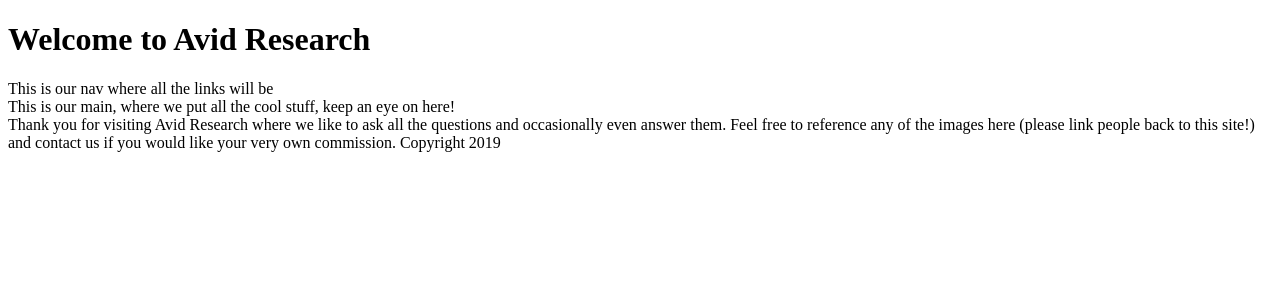
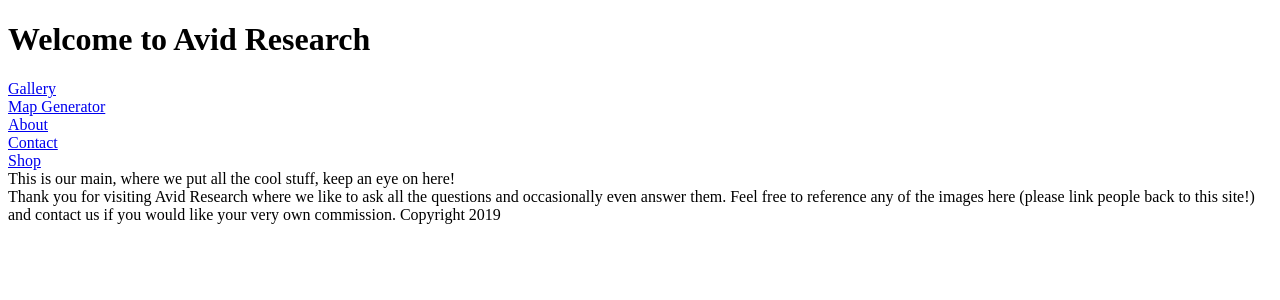
Before and after one commit to amtrav42/avidResearchReact, a React app: page / in a window 1280 px wide. Shown: the top 300 px of the page. Built offline with nearby package versions, Linux system fonts and the light colour scheme.

Commit message:
added nav links

```diff
--- a/src/components/Nav/index.jsx
+++ b/src/components/Nav/index.jsx
@@ -1,10 +1,38 @@
 import React, { Component } from "react";
+import NavLink from "../NavLink";
+
+const navLinkList = [
+  {
+    href: "gallery",
+    label: "Gallery"
+  },
+  {
+    href: "mapGenerator",
+    label: "Map Generator"
+  },
+  {
+    href: "about",
+    label: "About"
+  },
+  {
+    href: "contact",
+    label: "Contact"
+  },
+  {
+    href: "https://www.redbubble.com/people/amaltr42?asc=u",
+    label: "Shop"
+  }
+];
 
 class Nav extends Component {
   render(){
     return (
       <nav>
-        This is our nav where all the links will be
+        {navLinkList.map(
+          function (currentLink, i){
+            return <NavLink key={`navLink${i}`} href={currentLink.href} label={currentLink.label} />
+          }
+        )}
       </nav>
     );
   }
--- /dev/null
+++ b/src/components/NavLink/index.jsx
@@ -0,0 +1,15 @@
+import React, { Component } from "react";
+
+class NavLink extends Component {
+  render(){
+    const { href, label } = this.props;
+    return (
+      <a href={href}>
+        <div>
+          {label}
+        </div>
+      </a>
+    );
+  }
+}
+export default NavLink;
```
